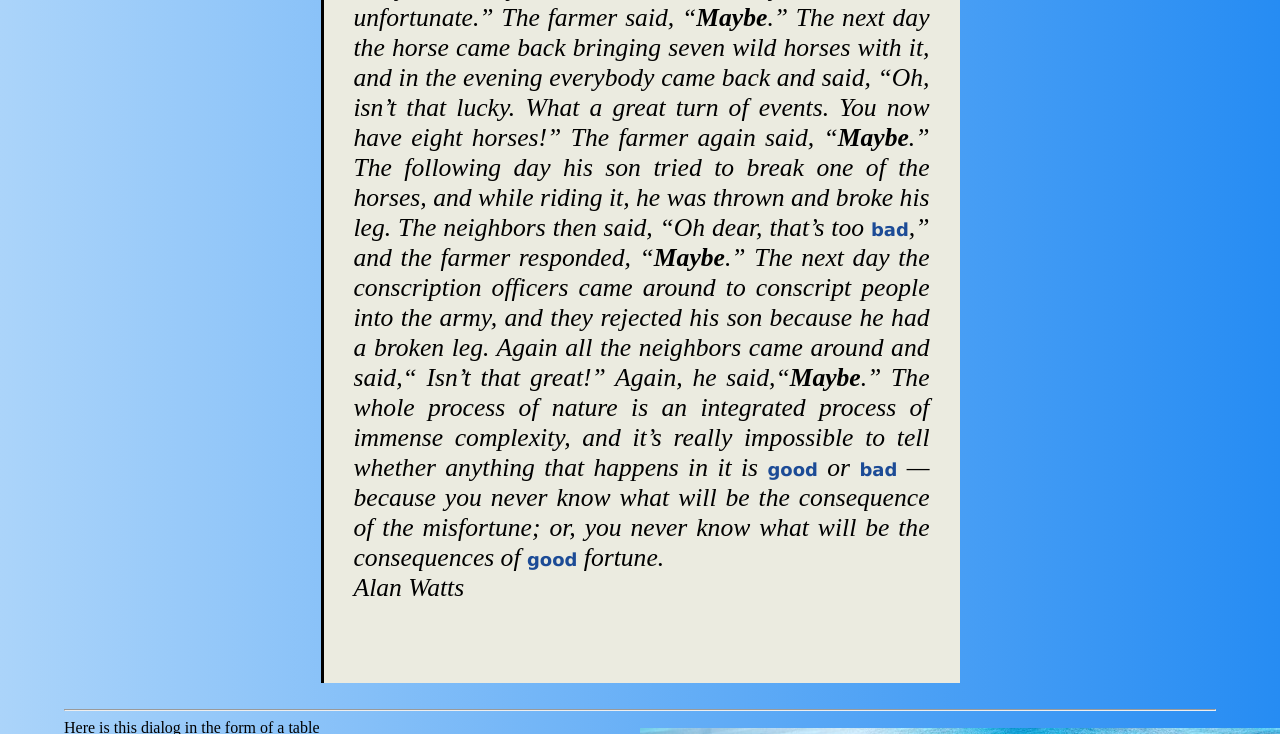
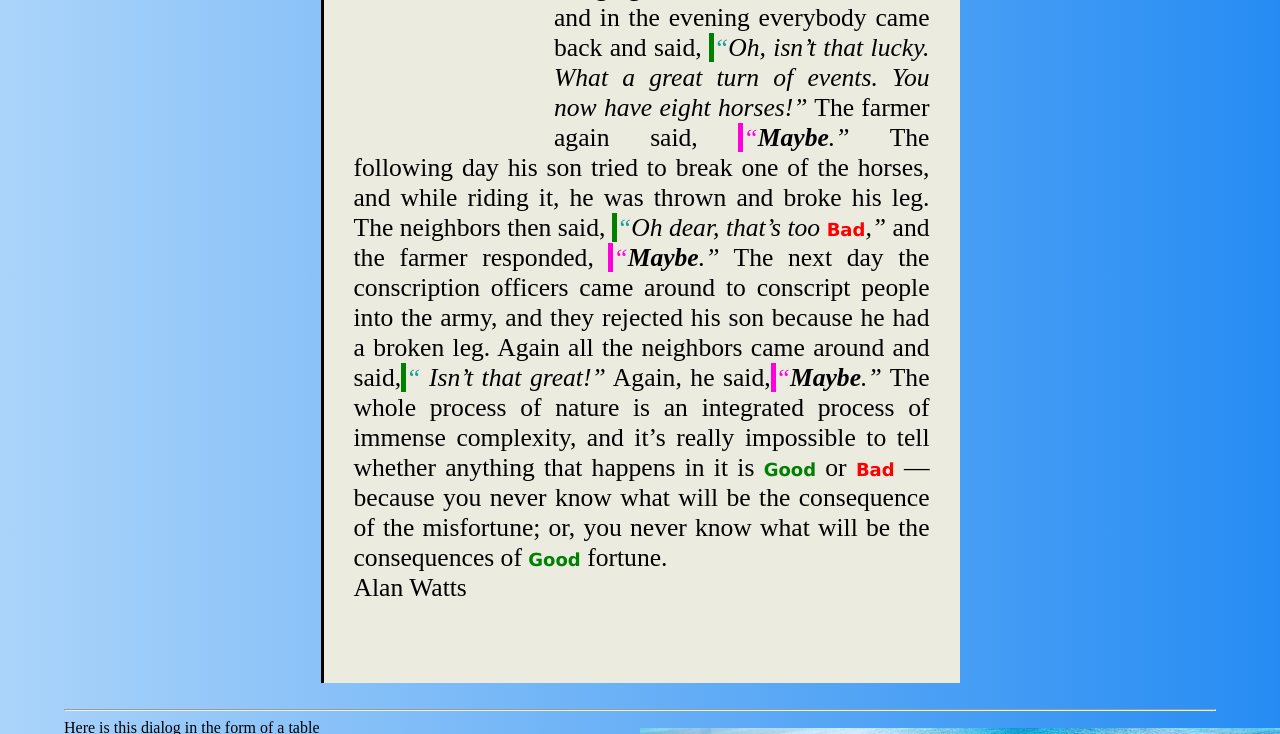
Before and after one commit to YelenaMerzlyakova/progressive-enhancement, a plain HTML site: page index.html in a window 1280 px wide. Shown: the part 739-1473 px from the top of the page. Drawn offline with Linux system fonts and the light colour scheme.

Commit message:
color and borders styled for class farmers and villagers

```diff
--- a/style.css
+++ b/style.css
@@ -20,7 +20,7 @@ header > h1 {
 
 .float-image {
     float: left;
-    margin: 0 200px 200px 0;
+    margin: 200px 50px 200px 0;
 }
 
 
@@ -50,9 +50,44 @@ blockquote {
     margin-right: auto;
     margin-left: auto;
     font-size: 160%;
-    font-style: italic;
     background-color: #ebebe0;
     border-left: 3px solid;
     padding: 80px 30px 80px 30px;
     text-align: justify;
 }
+
+q{
+    font-style: italic;
+}
+
+.farmer {
+    font-style: italic;
+}
+
+.farmer:before {
+    color: rgb(255, 0, 221);
+    border-left: 5px solid rgb(255, 0, 221);
+}
+
+.villagers {
+    font-style: italic;
+}
+
+.villagers:before {
+    color: rgb(28, 156, 150);
+    border-left: 5px solid green;
+}
+
+.good {
+    color:green;
+    text-transform: capitalize;
+}
+
+.bad {
+    color:red;
+    text-transform: capitalize;
+}
+
+.coloured-row {
+    background-color: grey;
+}
```
